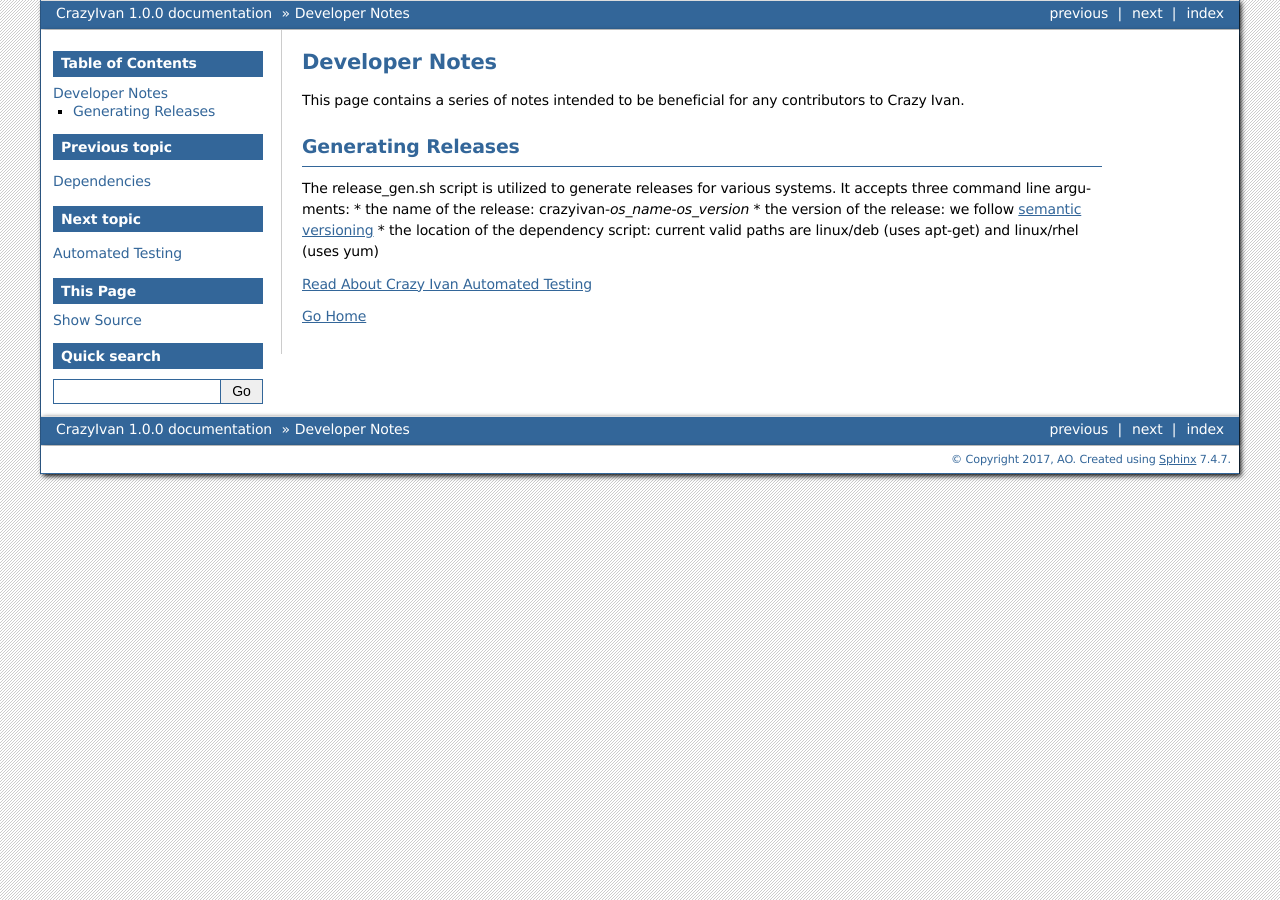
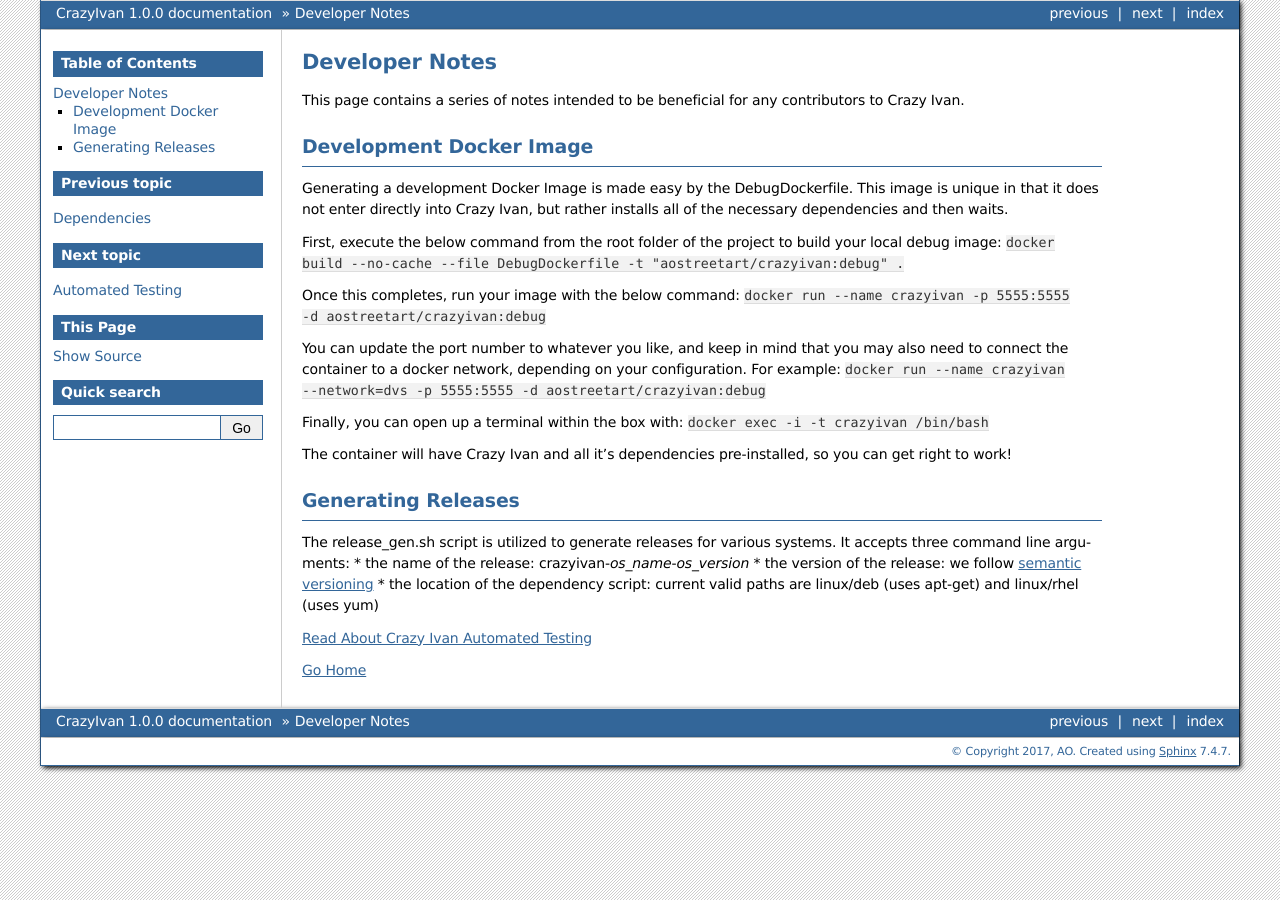
Before and after one commit to AO-StreetArt/CrazyIvan, a Sphinx documentation site: the page built from docs/pages/dev_notes.rst, in a window 1280 px wide. Built offline with Sphinx 7.4.7, drawn with Linux system fonts in a browser that asks for light colours.

Commit message:
Development Docker Image instructions added

```diff
--- a/docs/pages/dev_notes.rst
+++ b/docs/pages/dev_notes.rst
@@ -4,6 +4,28 @@
 ===============
 
 This page contains a series of notes intended to be beneficial for any contributors to Crazy Ivan.
+
+Development Docker Image
+------------------------
+Generating a development Docker Image is made easy by the DebugDockerfile.
+This image is unique in that it does not enter directly into Crazy Ivan, but
+rather installs all of the necessary dependencies and then waits.
+
+First, execute the below command from the root folder of the project to build your local debug image:
+``docker build --no-cache --file DebugDockerfile -t "aostreetart/crazyivan:debug" .``
+
+Once this completes, run your image with the below command:
+``docker run --name crazyivan -p 5555:5555 -d aostreetart/crazyivan:debug``
+
+You can update the port number to whatever you like, and keep in mind that you may
+also need to connect the container to a docker network, depending on your configuration.
+For example:
+``docker run --name crazyivan --network=dvs -p 5555:5555 -d aostreetart/crazyivan:debug``
+
+Finally, you can open up a terminal within the box with:
+``docker exec -i -t crazyivan /bin/bash``
+
+The container will have Crazy Ivan and all it's dependencies pre-installed, so you can get right to work!
 
 Generating Releases
 -------------------
```
Also changed, not shown: CONTRIBUTING.md (+3 -0 lines), 1 other file.
